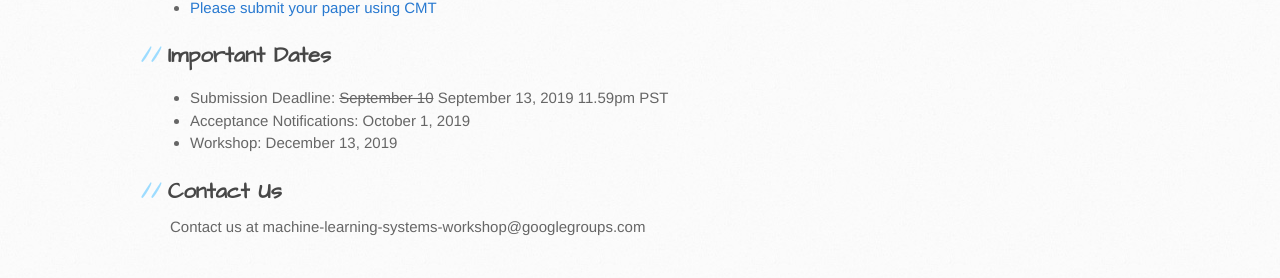
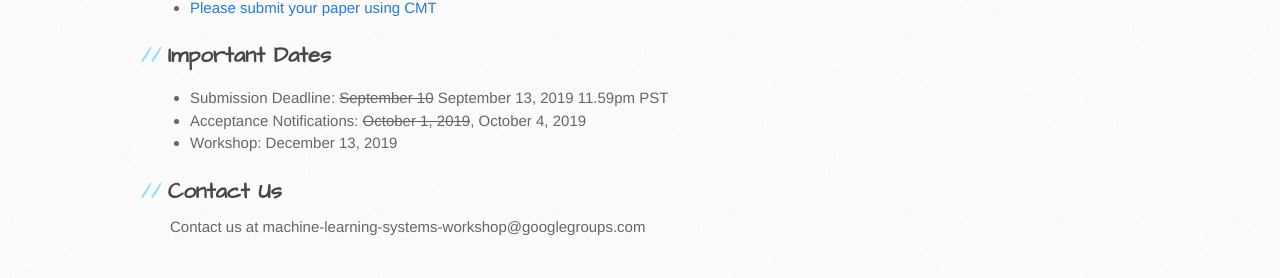
Before and after one commit to LearningSys/neurips19, a Jekyll site: the page built from cfp.md, in a window 1280 px wide. Shown: the part 1438-1716 px from the top of the page. Built offline with Jekyll 4.4.1, drawn with Linux system fonts in a browser that asks for light colours; our own code applies the rules of GitHub Pages for plain Markdown files; the repository's description, which GitHub fills in, is left out.

Commit message:
Update cfp.md

```diff
--- a/cfp.md
+++ b/cfp.md
@@ -32,7 +32,7 @@ See their Call for Papers for more details.* -->
 
 ## Important Dates
 * Submission Deadline: ~~September 10~~ September 13, 2019 11.59pm PST
-* Acceptance Notifications: October 1, 2019
+* Acceptance Notifications: ~~October 1, 2019~~, October 4, 2019
 * Workshop: December 13, 2019
 
 
```
